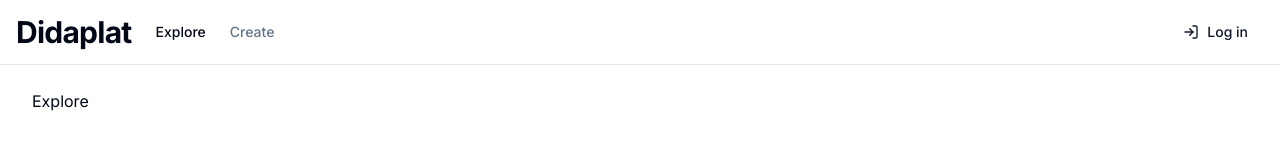
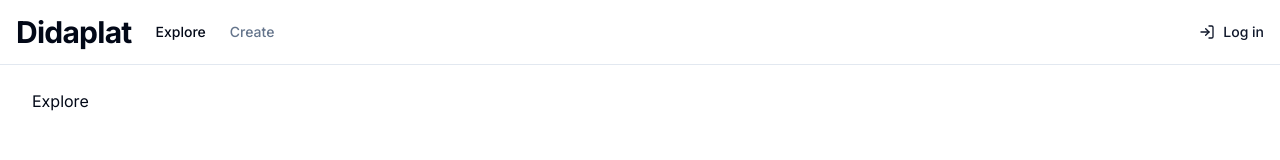
Before and after one commit to nihil2501/didaplat, a Next.js app: page /explore in a window 1280 px wide. Shown: the top 160 px of the page. Built offline with nearby package versions, Linux system fonts and the light colour scheme; no server answers.

Commit message:
small rework of AuthLinks

```diff
--- a/src/app/components/AuthLinks.tsx
+++ b/src/app/components/AuthLinks.tsx
@@ -1,28 +1,26 @@
 "use client";
 
 import { signIn, signOut } from "next-auth/react";
-import { Button } from "@/components/ui/button";
+import { Button, ButtonProps } from "@/components/ui/button";
 
-interface LoginLinkProps {
-  children: React.ReactNode;
-};
+type AuthLinkProps = Omit<ButtonProps, "onClick" | "variant">;
 
-export function LoginLink({ children }: LoginLinkProps ) {
+export function LoginLink(props: AuthLinkProps) {
   return (
-    <Button variant="link" onClick={() => signIn()}>
-      {children}
-    </Button>
+    <Button
+      variant="link"
+      onClick={() => signIn()}
+      {...props}
+    />
   );
 };
 
-interface LogoutLinkProps {
-  children: React.ReactNode;
-};
-
-export function LogoutLink({ children }: LogoutLinkProps) {
+export function LogoutLink(props: AuthLinkProps) {
   return (
-    <Button variant="link" onClick={() => signOut({ callbackUrl: "/explore" })}>
-      {children}
-    </Button>
+    <Button
+      variant="link"
+      onClick={() => signOut({ callbackUrl: "/explore" })}
+      {...props}
+    />
   );
 };
--- a/src/app/components/UserNav.tsx
+++ b/src/app/components/UserNav.tsx
@@ -15,8 +15,7 @@ import { LogoutLink, LoginLink } from "./AuthLinks";
 
 function getInitials(name: string) {
   return name
-    .trim()
-    .split(/\s+/)
+    .trim().split(/\s+/)
     .map(word => word[0].toUpperCase())
     .join('');
 };
@@ -26,7 +25,7 @@ export default async function UserNav() {
 
   if (!session) {
     return (
-      <LoginLink>
+      <LoginLink className="h-full p-0">
         <LogIn className="mr-2 h-4 w-4" />
         <span>Log in</span>
       </LoginLink>
@@ -59,7 +58,7 @@ export default async function UserNav() {
         </DropdownMenuLabel>
         <DropdownMenuSeparator />
         <DropdownMenuItem>
-          <LogoutLink>
+          <LogoutLink className="h-full p-0">
             <LogOut className="mr-2 h-4 w-4" />
             <span>Log out</span>
           </LogoutLink>
```
